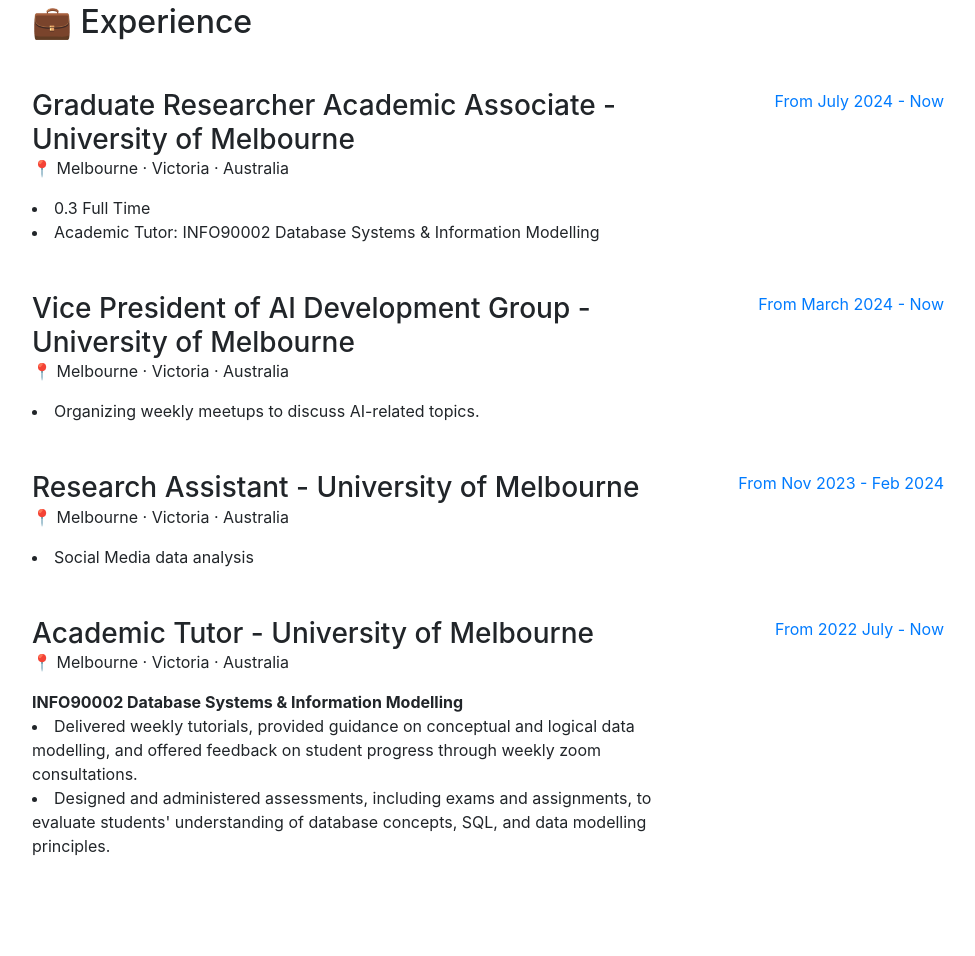
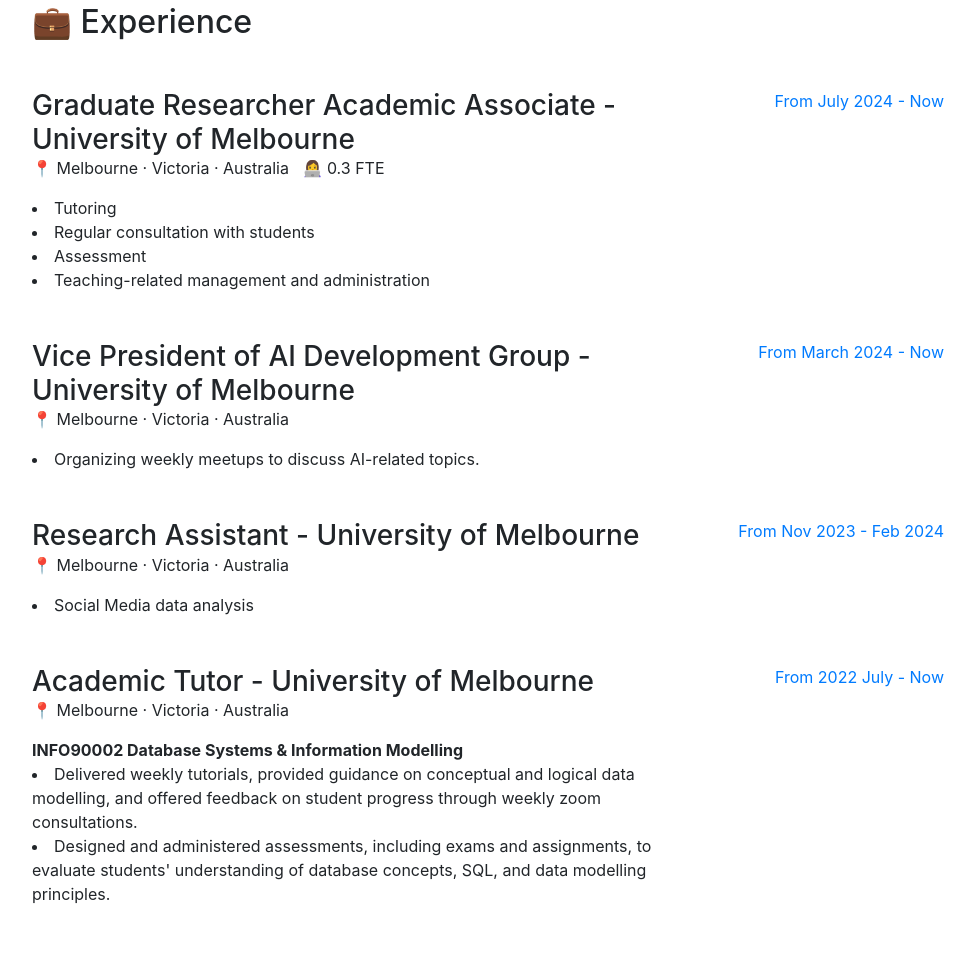
Before and after one commit to maying0120/maying0120.github.io, a website with bundled scripts: page index.html in a window 1280 px wide. Shown: the part 2841-3797 px from the top of the page, without its empty margins (288-1263 px from the left). Built offline with nearby package versions, Linux system fonts and the light colour scheme; some icons are missing; a web font is replaced by a local one.

Commit message:
index.html

```diff
--- a/index.html
+++ b/index.html
@@ -248,9 +248,11 @@
              <div class="resume-item d-flex flex-column flex-md-row mb-5">
             <div class="resume-content mr-auto">
               <h3 class="mb-0">Graduate Researcher Academic Associate -  University of Melbourne</h3>
-              <p>📍 Melbourne · Victoria · Australia </p>
-              <li> 0.3 Full Time</li>
-               <li> Academic Tutor: INFO90002 Database Systems & Information Modelling </li>
+              <p>📍 Melbourne · Victoria · Australia  &nbsp; 👩‍💻 0.3 FTE</p>
+               <li> Tutoring </li>
+               <li> Regular consultation with students</li>
+               <li> Assessment </li>
+                <li>Teaching-related management and administration </li>
             </div>
             <div class="resume-date text-md-right">
               <span class="text-primary"> From July 2024 - Now</span>
```
